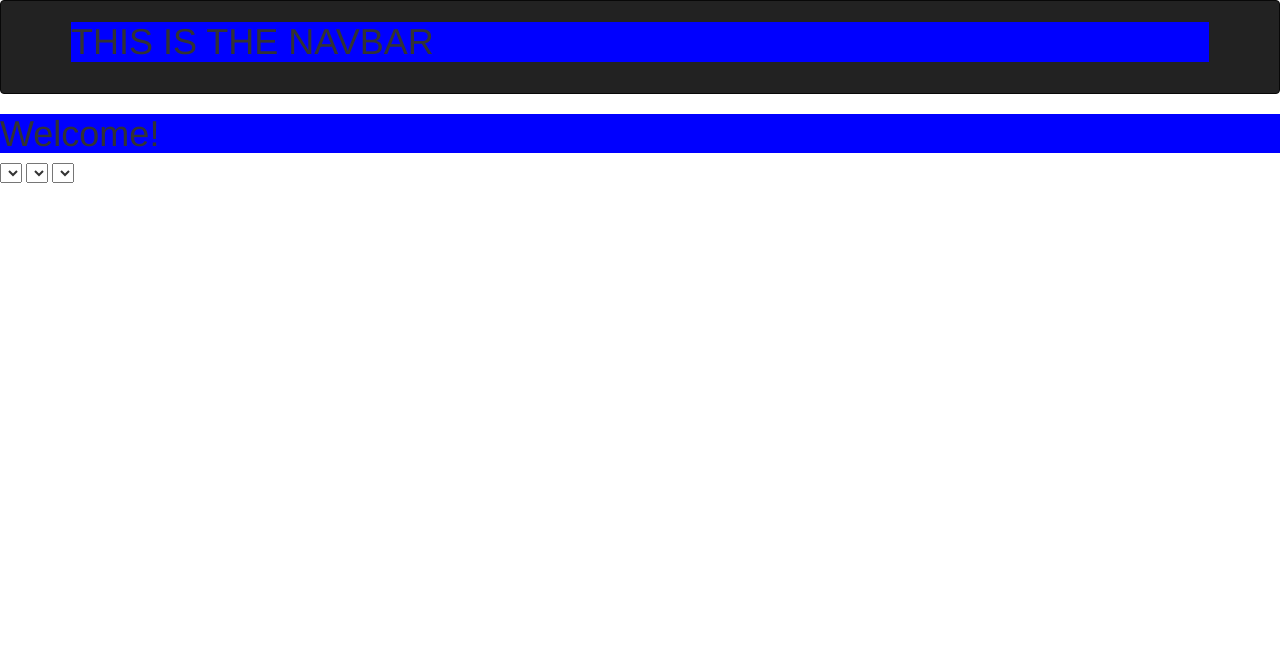
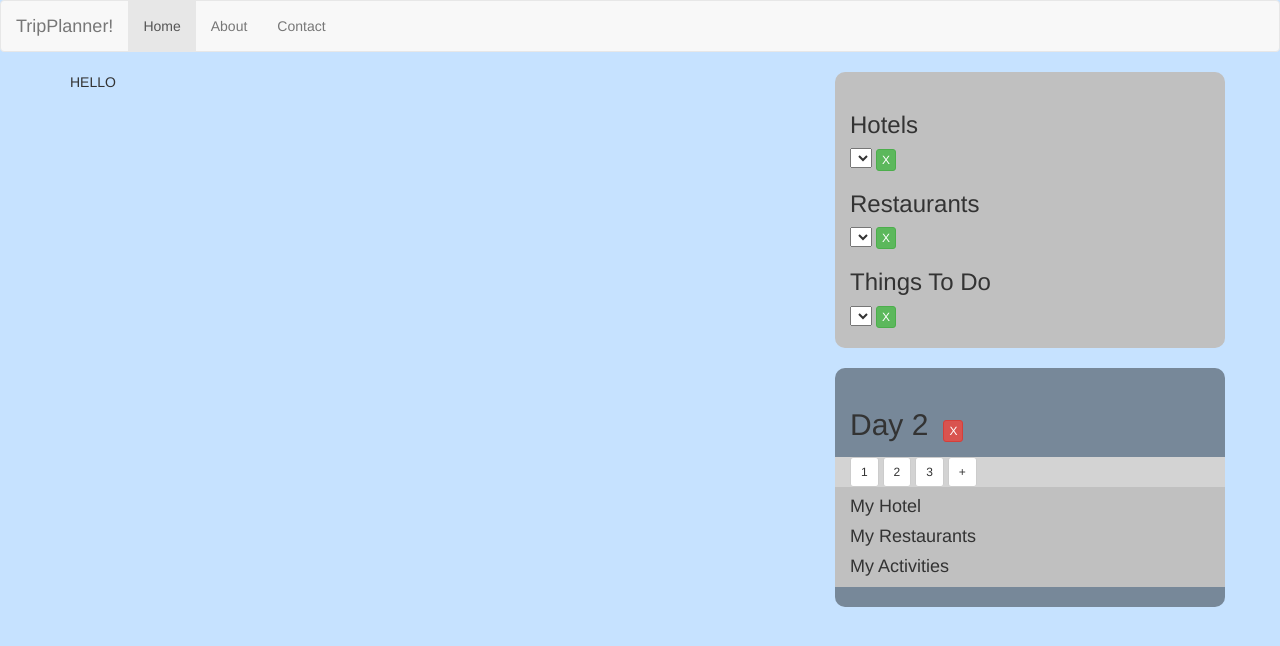
Before and after one commit to parky22/tripplanner, a website: page start/views/index.html in a window 1280 px wide. Drawn offline with nearby package versions, Linux system fonts and the light colour scheme; files that its build step writes are made by us from their sources.

Commit message:
Added more scss and right side index elements

```diff
--- a/start/assets/stylesheets/style.scss
+++ b/start/assets/stylesheets/style.scss
@@ -1,5 +1,34 @@
 body {
-  h1 {
-    background-color: blue;
-  }
+    background-color: #C6E2FF;
 }
+
+#day-header {
+    display: inline-block;
+}
+
+#day-header-btn {
+    margin: 15px;
+}
+
+#day-module {
+    background-color: #778899;
+    margin-top: 2rem;
+    border-radius: 10px;
+    padding-top: 2rem;
+    padding-bottom: 2rem;
+}
+
+#day-buttons {
+    background-color: #d3d3d3;
+}
+
+#day-selector {
+    background-color: #C0C0C0;
+}
+
+#everything-chooser {
+    background-color: #C0C0C0;
+    padding-top: 2rem;
+    padding-bottom: 2rem;
+    border-radius: 10px;
+}
--- a/start/package.json
+++ b/start/package.json
@@ -15,6 +15,7 @@
     "body-parser": "^1.15.2",
     "bootstrap": "^3.3.7",
     "express": "^4.14.0",
+    "jquery": "^3.1.1",
     "nunjucks": "^3.0.0",
     "pg": "^6.1.0",
     "sequelize": "^3.27.0",
--- a/start/views/index.html
+++ b/start/views/index.html
@@ -1,30 +1,89 @@
 {% extends "layout.html" %}
 
 {% block content %}
-<nav class="navbar navbar-inverse">
-  <div class="container">
-    <div class='navbar header'>
-      <h1>THIS IS THE NAVBAR</h1>
+<nav class="navbar navbar-default">
+    <div class="container-fluid">
+        <!-- Brand and toggle get grouped for better mobile display -->
+        <div class="navbar-header">
+            <button type="button" class="navbar-toggle collapsed" data-toggle="collapse" data-target="#bs-example-navbar-collapse-1" aria-expanded="false">
+                <span class="sr-only">Toggle navigation</span>
+                <span class="icon-bar"></span>
+                <span class="icon-bar"></span>
+                <span class="icon-bar"></span>
+            </button>
+            <a class="navbar-brand" href="#">TripPlanner!</a>
         </div>
-  </div>
+        <!-- Collect the nav links, forms, and other content for toggling -->
+        <div class="collapse navbar-collapse" id="bs-example-navbar-collapse-1">
+            <ul class="nav navbar-nav">
+                <li class="active"><a href="#">Home <span class="sr-only">(current)</span></a></li>
+                <li><a href="#">About</a></li>
+                <li><a href="#">Contact</a></li>
+
+            </ul>
+        </ul>
+    </div><!-- /.navbar-collapse -->
+</div><!-- /.container-fluid -->
 </nav>
 
-<h1>Welcome!</h1>
-<div>
+<div class="container">
+    <div class="row">
+        <div class="col-lg-8">
+            HELLO
+        </div>
+        <div class="col-lg-4">
+            <!-- Selections -->
+            <div class="row">
+                <div class="col-lg-12" id="everything-chooser">
+                    <h3>Hotels</h3>
                     <select>
                         {% for hotel in hotels %}
                         <option>{{ hotel.name }}</option>
                         {% endfor %}
                     </select>
+                    <button type="button" class="btn btn-success btn-xs">X</button>
+                    <h3>Restaurants</h3>
                     <select>
                         {% for restaurant in restaurants %}
                         <option>{{ restaurant.name }}</option>
                         {% endfor %}
                     </select>
+                    <button type="button" class="btn btn-success btn-xs">X</button>
+                    <h3>Things To Do</h3>
                     <select>
                         {% for activity in activities %}
                         <option>{{ activity.name }}</option>
                         {% endfor %}
                     </select>
+                    <button type="button" class="btn btn-success btn-xs">X</button>
                 </div>
+            </div>
+            <!-- / Selections -->
+            <!-- Itinerary -->
+            <div class="row">
+                <div class="col-lg-12" id="day-module">
+                    <h2 id="day-header">Day 2</h2><button type="button" id="day-header-btn" class="btn btn-danger btn-xs">X</button>
+                    <div class="row" id="day-buttons">
+                        <div class="col-lg-12">
+                            <button type="button" class="btn btn-default btn-sm">1</button>
+                            <button type="button" class="btn btn-default btn-sm">2</button>
+                            <button type="button" class="btn btn-default btn-sm">3</button>
+                            <button type="button" class="btn btn-default btn-sm">+</button>
+                        </div>
+                    </div>
+                    <div class="row" id="day-selector">
+                        <div class="col-lg-12">
+                            <h4>My Hotel</h4>
+                            <h4>My Restaurants</h4>
+                            <h4>My Activities</h4>
+                        </div>
+                    </div>
+                </div>
+            </div>
+            <!-- / Itinerary -->
+        </div>
+    </div>
+</div>
+
+
 {% endblock %}
```
Also changed, not shown: start/public/stylesheets/style.css. Lines whose indentation alone changed are shown as unchanged.
